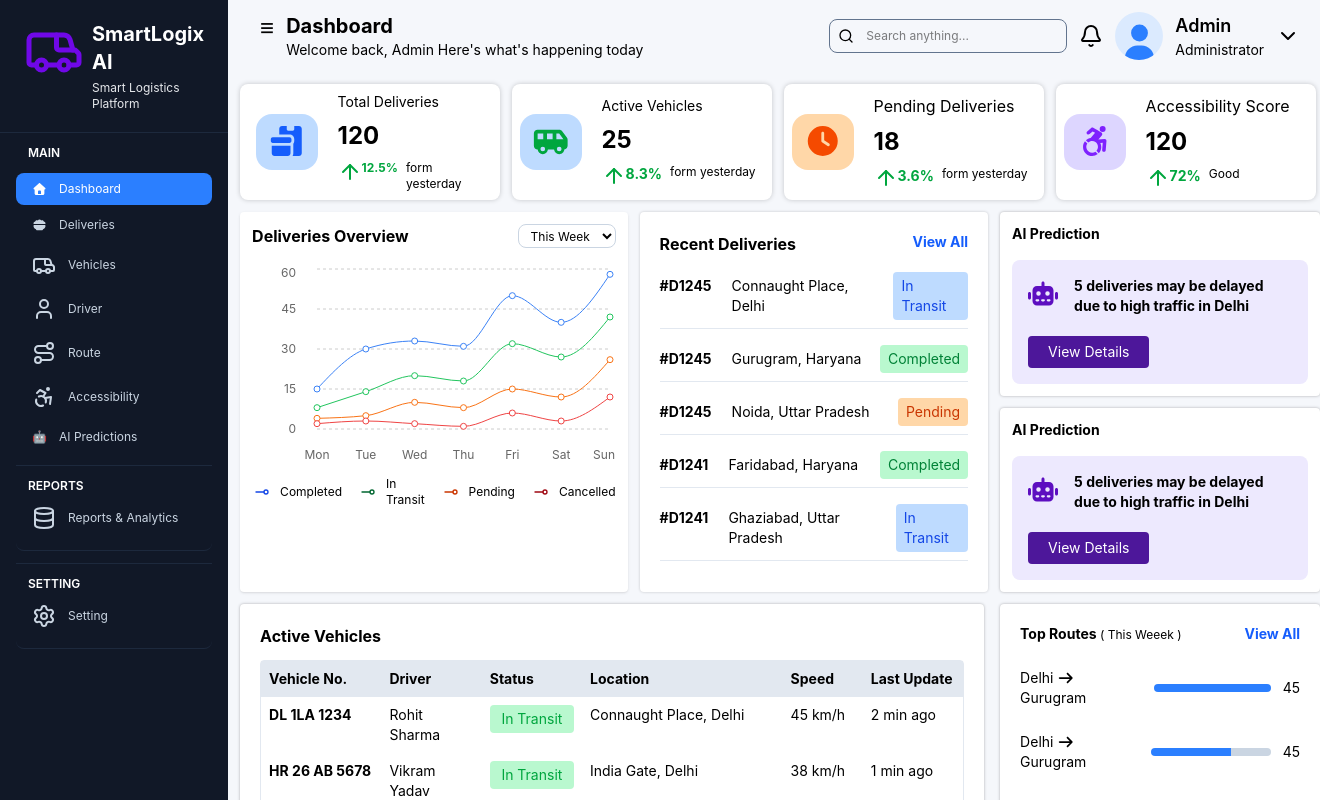
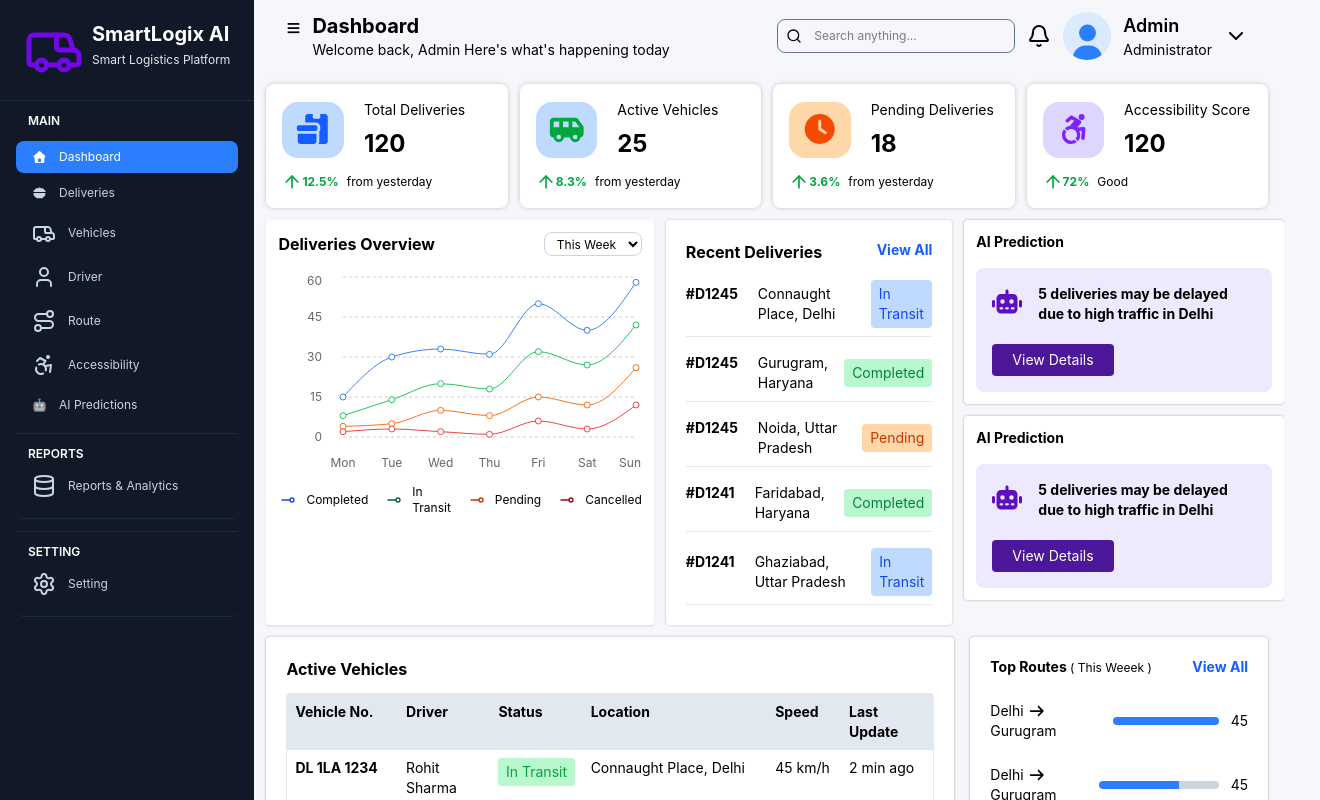
Before and after one commit to Safiullah512/Smart-Logistix, a React (Vite) app: page / in a window 1280 px wide. Shown: the top 800 px of the page, 1320 px wide, since content can reach past the window. Built offline with nearby package versions, Linux system fonts and the light colour scheme.

Commit message:
fix the state card

```diff
--- a/src/components/StateCard.jsx
+++ b/src/components/StateCard.jsx
@@ -12,80 +12,96 @@ import { ArrowUp, ArrowUp01, Box } from "lucide-react";
 function StateCard() {
   return (
     <div className="w-full mt-3 flex gap-3">
-      <div className="w-65 flex p-4 py-2 shadow-[0_0_5px_rgba(0,0,0,0.2)] bg-white rounded-lg gap-5 items-center text-sm">
-        <div className="bg-blue-200 rounded-2xl w-auto h-auto text-center">
+      <div className="flex-1 min-w-0 p-4 shadow-[0_0_5px_rgba(0,0,0,0.2)] bg-white rounded-lg">
+        <div className="flex items-center gap-5">
+          <div className="bg-blue-200 rounded-2xl shrink-0">
             <FontAwesomeIcon
               icon={faBoxesPacking}
               className="text-blue-600 p-3 text-3xl"
-          ></FontAwesomeIcon>
+            />
           </div>
-        <div className="flex flex-col gap-2 justify-center">
-          <h2>Total Deliveries</h2>
+
+          <div className="flex flex-col gap-2 text-sm">
+            <h2 className="whitespace-nowrap">Total Deliveries</h2>
             <h1 className="font-bold text-2xl">120</h1>
-          <div className="flex gap-2 text-xs">
-            <span className="text-green-600 flex">
-              <ArrowUp></ArrowUp>
+          </div>
+        </div>
+
+        <div className="flex items-center gap-2 text-xs whitespace-nowrap mt-3">
+          <span className="text-green-600 flex items-center">
+            <ArrowUp className="w-5 h-5" />
             <p className="font-bold">12.5%</p>
           </span>
-            <p>form yesterday</p>
+
+          <p>from yesterday</p>
         </div>
       </div>
-      </div>
-      <div className="w-65 flex p-2 shadow-[0_0_5px_rgba(0,0,0,0.2)] bg-white rounded-lg gap-5 items-center">
-        <div className="bg-blue-200 rounded-2xl w-auto h-auto text-center">
+      <div className="flex-1 min-w-0 p-4 shadow-[0_0_5px_rgba(0,0,0,0.2)] bg-white rounded-lg">
+        <div className="flex items-center gap-5">
+          <div className="bg-blue-200 rounded-2xl shrink-0">
             <FontAwesomeIcon
               icon={faShuttleVan}
               className="text-green-600 p-3 text-3xl"
-          ></FontAwesomeIcon>
+            />
           </div>
-        <div className="flex flex-col gap-2 justify-center text-sm">
-          <h2>Active Vehicles</h2>
+
+          <div className="flex flex-col gap-2 text-sm">
+            <h2 className="whitespace-nowrap">Active Vehicles</h2>
             <h1 className="font-bold text-2xl">25</h1>
-          <div className="flex gap-2 text-xs">
-            <span className="text-green-600 flex">
-              <ArrowUp></ArrowUp>
-              <p className="font-bold text-sm">8.3%</p>
-            </span>
-            <p>form yesterday</p>
           </div>
         </div>
+
+        <div className="flex items-center gap-2 text-xs whitespace-nowrap mt-3">
+          <span className="text-green-600 flex items-center">
+            <ArrowUp className="w-5 h-5" />
+            <p className="font-bold">8.3%</p>
+          </span>
+          <p>from yesterday</p>
         </div>
-      <div className="w-65 flex p-2 shadow-[0_0_5px_rgba(0,0,0,0.2)] bg-white rounded-lg gap-5 items-center">
-        <div className="bg-orange-200 rounded-2xl w-auto h-auto text-center">
+      </div>
+      <div className="flex-1 min-w-0 p-4 shadow-[0_0_5px_rgba(0,0,0,0.2)] bg-white rounded-lg">
+        <div className="flex items-center gap-5">
+          <div className="bg-orange-200 rounded-2xl shrink-0">
             <FontAwesomeIcon
               icon={faClock}
               className="text-orange-600 p-3 text-3xl"
-          ></FontAwesomeIcon>
+            />
           </div>
-        <div className="flex flex-col gap-2 justify-center">
-          <h2>Pending Deliveries</h2>
+
+          <div className="flex flex-col gap-2 text-sm">
+            <h2 className="whitespace-nowrap">Pending Deliveries</h2>
             <h1 className="font-bold text-2xl">18</h1>
-          <div className="flex gap-2 text-xs">
-            <span className="text-green-600 flex">
-              <ArrowUp></ArrowUp>
-              <p className="font-bold text-sm">3.6%</p>
-            </span>
-            <p>form yesterday</p>
           </div>
         </div>
+
+        <div className="flex items-center gap-2 text-xs whitespace-nowrap mt-3">
+          <span className="text-green-600 flex items-center">
+            <ArrowUp className="w-5 h-5" />
+            <p className="font-bold">3.6%</p>
+          </span>
+          <p>from yesterday</p>
         </div>
-      <div className="w-65 flex p-2 shadow-[0_0_5px_rgba(0,0,0,0.2)] bg-white rounded-lg gap-5 items-center">
-        <div className="bg-violet-200 rounded-2xl w-auto h-auto text-center">
+      </div>
+      <div className="flex-1 min-w-0 p-4 shadow-[0_0_5px_rgba(0,0,0,0.2)] bg-white rounded-lg">
+        <div className="flex items-center gap-5">
+          <div className="bg-violet-200 rounded-2xl shrink-0">
             <FontAwesomeIcon
               icon={faAccessibleIcon}
               className="text-violet-600 p-3 text-3xl"
-          ></FontAwesomeIcon>
+            />
           </div>
-        <div className="flex flex-col gap-2 justify-center">
-          <h2>Accessibility Score</h2>
+          <div className="flex flex-col gap-2 text-sm">
+            <h2 className="whitespace-nowrap">Accessibility Score</h2>
             <h1 className="font-bold text-2xl">120</h1>
-          <div className="flex gap-2 text-xs">
-            <span className="text-green-600 flex">
-              <ArrowUp></ArrowUp>
-              <p className="font-bold text-sm">72%</p>
+          </div>
+        </div>
+
+        <div className="flex items-center gap-2 text-xs whitespace-nowrap mt-3">
+          <span className="text-green-600 flex items-center">
+            <ArrowUp className="w-5 h-5" />
+            <p className="font-bold">72%</p>
           </span>
           <p>Good</p>
-          </div>
         </div>
       </div>
     </div>
--- a/src/layouts/DashboardLayout.jsx
+++ b/src/layouts/DashboardLayout.jsx
@@ -8,7 +8,7 @@ function DashboardLayout() {
     <>
       <div className="flex">
         <Sidebar></Sidebar>
-        <div className="flex-1 mx-3">
+        <div className="flex-1 min-w-0 mx-3">
           <Header></Header>
 
           <main>
```
Lines whose indentation alone changed are shown as unchanged.
